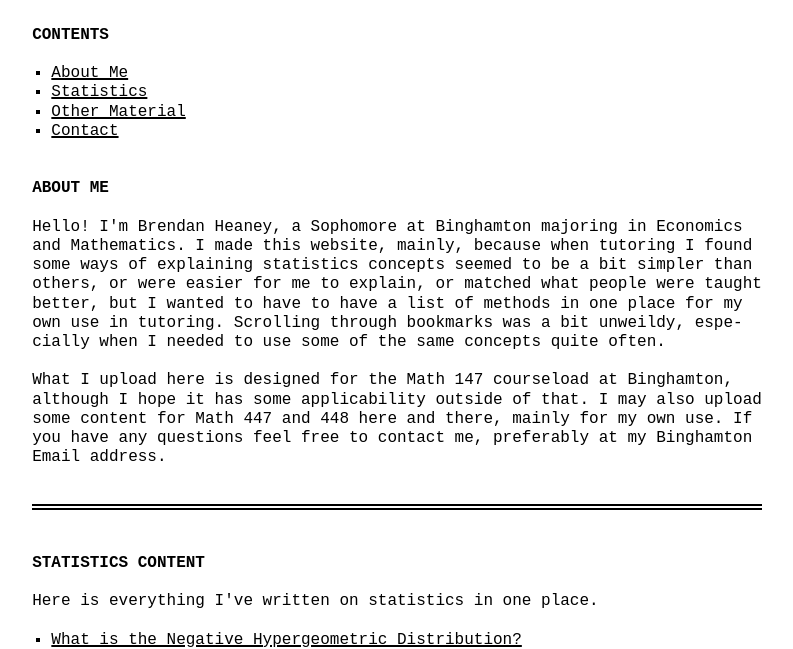
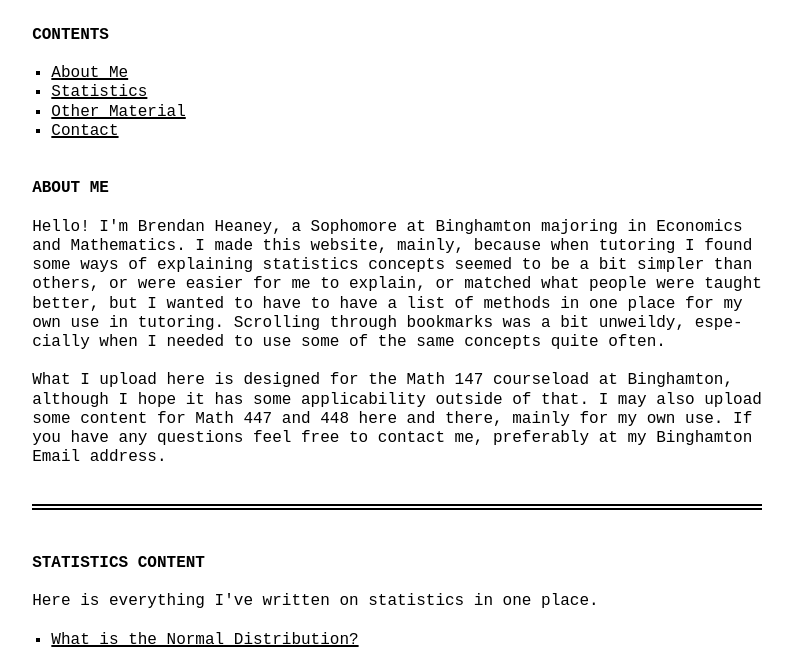
Before and after one commit to brendantheaney/skills-github-pages, a website: page index.html in a window 1280 px wide. Shown: the part 147-796 px from the top of the page, without its empty margins (243-1036 px from the left). Drawn offline with Linux system fonts and the light colour scheme; a web font is replaced by a local one.

Commit message:
Update index.html

```diff
--- a/index.html
+++ b/index.html
@@ -53,6 +53,7 @@
 <h2 id="statistics">Statistics Content</h2>
 <p>Here is everything I've written on statistics in one place.</p>
 <ul class="incremental">
+<li> <a href="Normal">What is the Normal Distribution?</a> </li>
 <li> <a href="NegHyperGeo.html">What is the Negative Hypergeometric Distribution?</a> </li>
 </ul>
 
```
